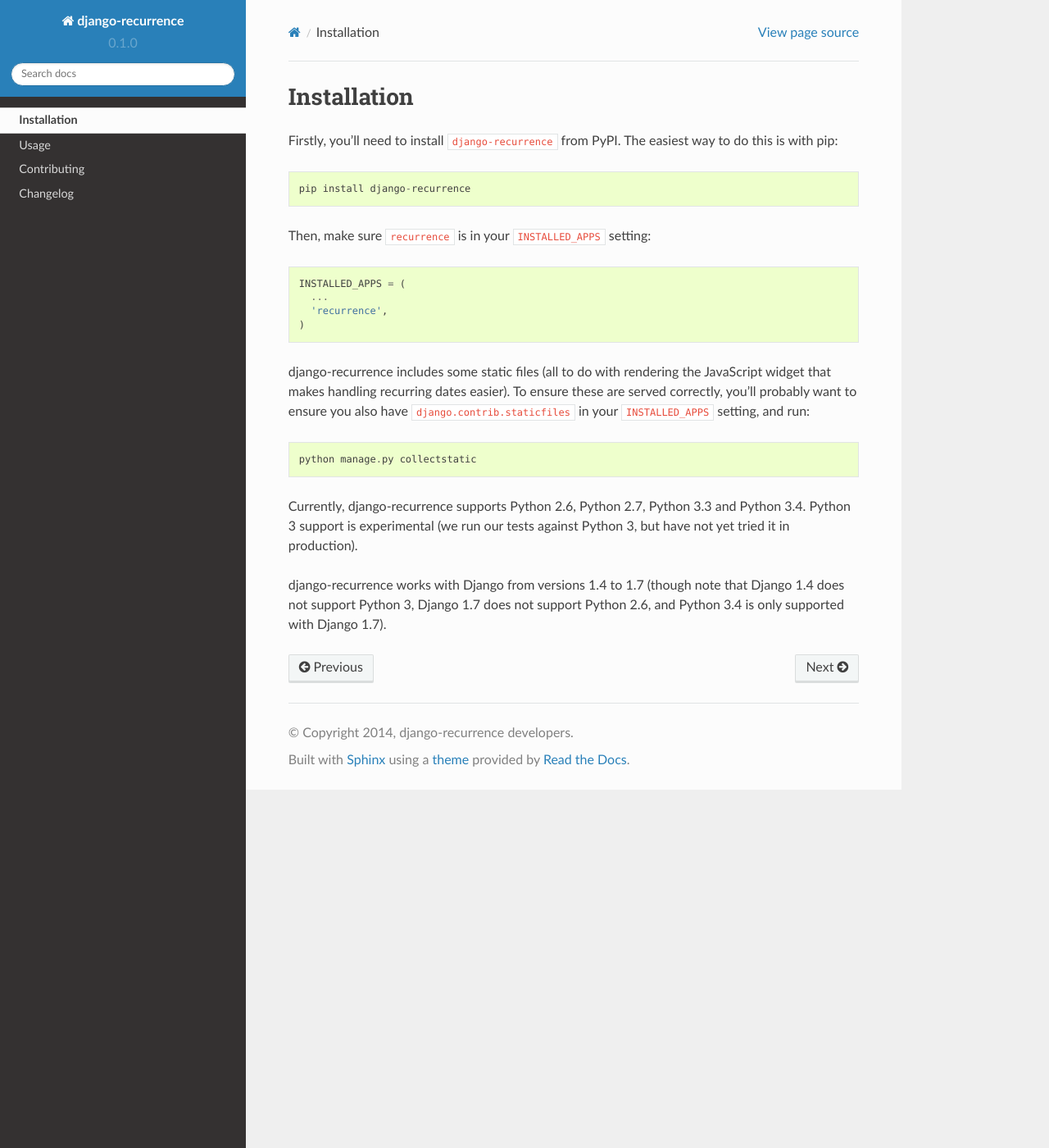
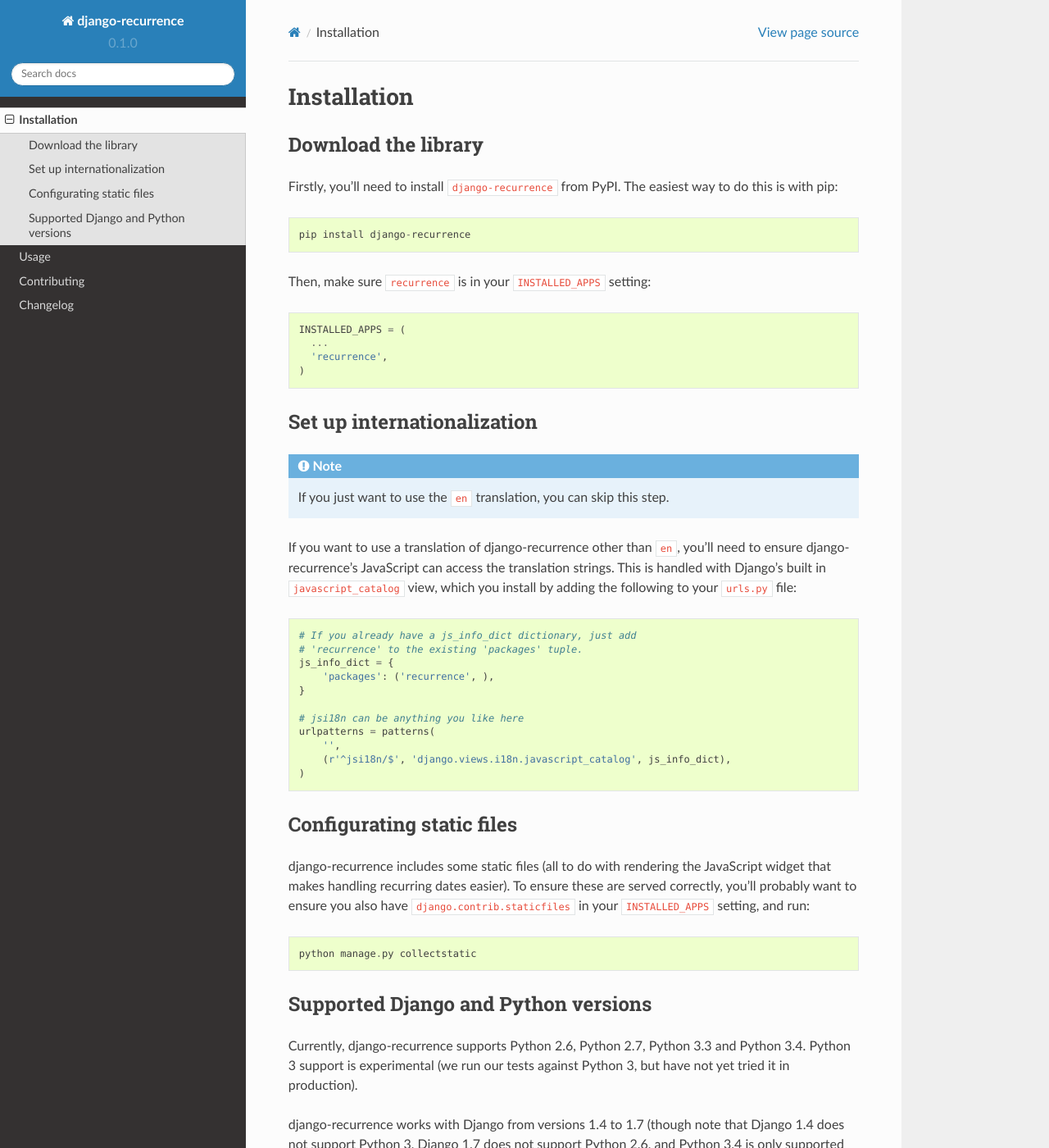
Before and after one commit to jazzband/django-recurrence, a Sphinx documentation site: the page built from docs/installation.rst, in a window 1280 px wide and 1400 px high. Shown: the whole window at 82% size. Built offline with Sphinx 7.4.7 and the Read the Docs theme 2.0.0, drawn with Linux system fonts in a browser that asks for light colours.

Commit message:
Ensure django-recurrence JS works in all browsers (fixes #27)
Chrome and Firefox appear to handle this differently:

if (!foobar) {
function foobar() {
    alert("hello");
}
}

In Chrome, foobar is always defined after that code is run.
In Firefox, foobar is only defined if it was defined before
that code is run. The easiest way to fix this is to create a
local variable, and define it if it's not defined already
(which is what the previous code attempted to do), like
this:

var foobar = foobar || function() { alert("hello"); };

This change also fixes a problem introduced in #21, where we
changed the name of the translations catalog from catalog to
django.catalog, which didn't work, since we've got no
control over the name of the variable in
django.views.i18n.javascript_catalog which stores
translation strings. I can only think that that change was
made somewhere which happened to copy that in to an object
called "django".

Finally, this change documents how to use the
internationali(s|z)ation support for django-recurrence.

```diff
--- a/docs/installation.rst
+++ b/docs/installation.rst
@@ -2,6 +2,9 @@
 
 Installation
 ============
+
+Download the library
+--------------------
 
 Firstly, you'll need to install ``django-recurrence`` from PyPI. The
 easiest way to do this is with pip::
@@ -17,6 +20,38 @@ Then, make sure ``recurrence`` is in your ``INSTALLED_APPS`` setting:
       'recurrence',
     )
 
+Set up internationalization
+---------------------------
+
+.. note::
+
+    If you just want to use the ``en`` translation, you can skip this
+    step.
+
+If you want to use a translation of django-recurrence other than
+``en``, you'll need to ensure django-recurrence's JavaScript can
+access the translation strings. This is handled with Django's built
+in ``javascript_catalog`` view, which you install by adding the
+following to your ``urls.py`` file:
+
+.. code-block:: python
+
+    # If you already have a js_info_dict dictionary, just add
+    # 'recurrence' to the existing 'packages' tuple.
+    js_info_dict = {
+        'packages': ('recurrence', ),
+    }
+
+    # jsi18n can be anything you like here
+    urlpatterns = patterns(
+        '',
+        (r'^jsi18n/$', 'django.views.i18n.javascript_catalog', js_info_dict),
+    )
+
+
+Configurating static files
+--------------------------
+
 django-recurrence includes some static files (all to do with
 rendering the JavaScript widget that makes handling recurring dates
 easier). To ensure these are served correctly, you'll probably want
@@ -24,6 +59,9 @@ to ensure you also have ``django.contrib.staticfiles`` in your
 ``INSTALLED_APPS`` setting, and run::
 
     python manage.py collectstatic
+
+Supported Django and Python versions
+------------------------------------
 
 Currently, django-recurrence supports Python 2.6, Python 2.7, Python
 3.3 and Python 3.4. Python 3 support is experimental (we run our
```
Also changed, not shown: recurrence/static/recurrence/js/recurrence.js (+6 -10 lines).
